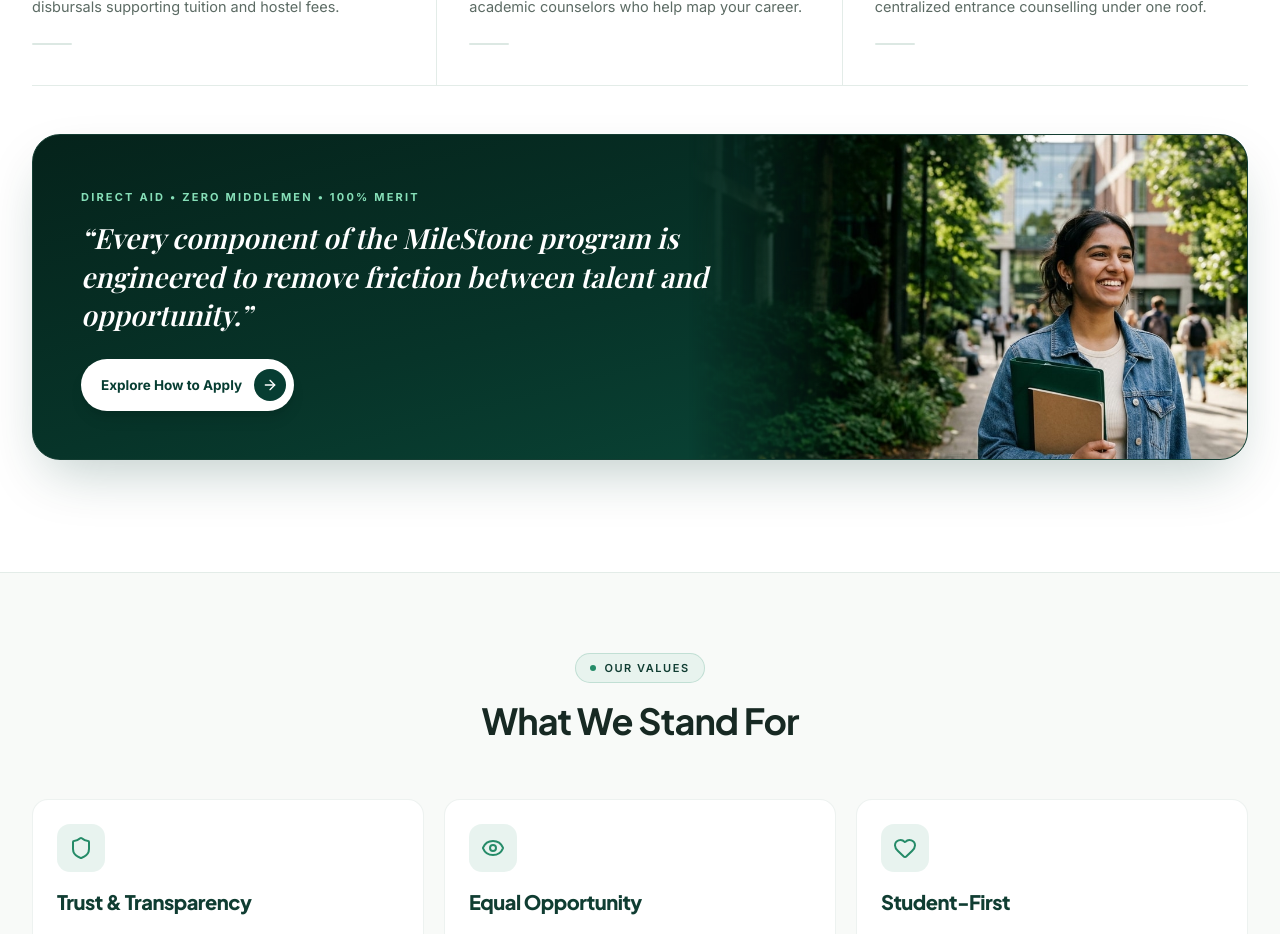
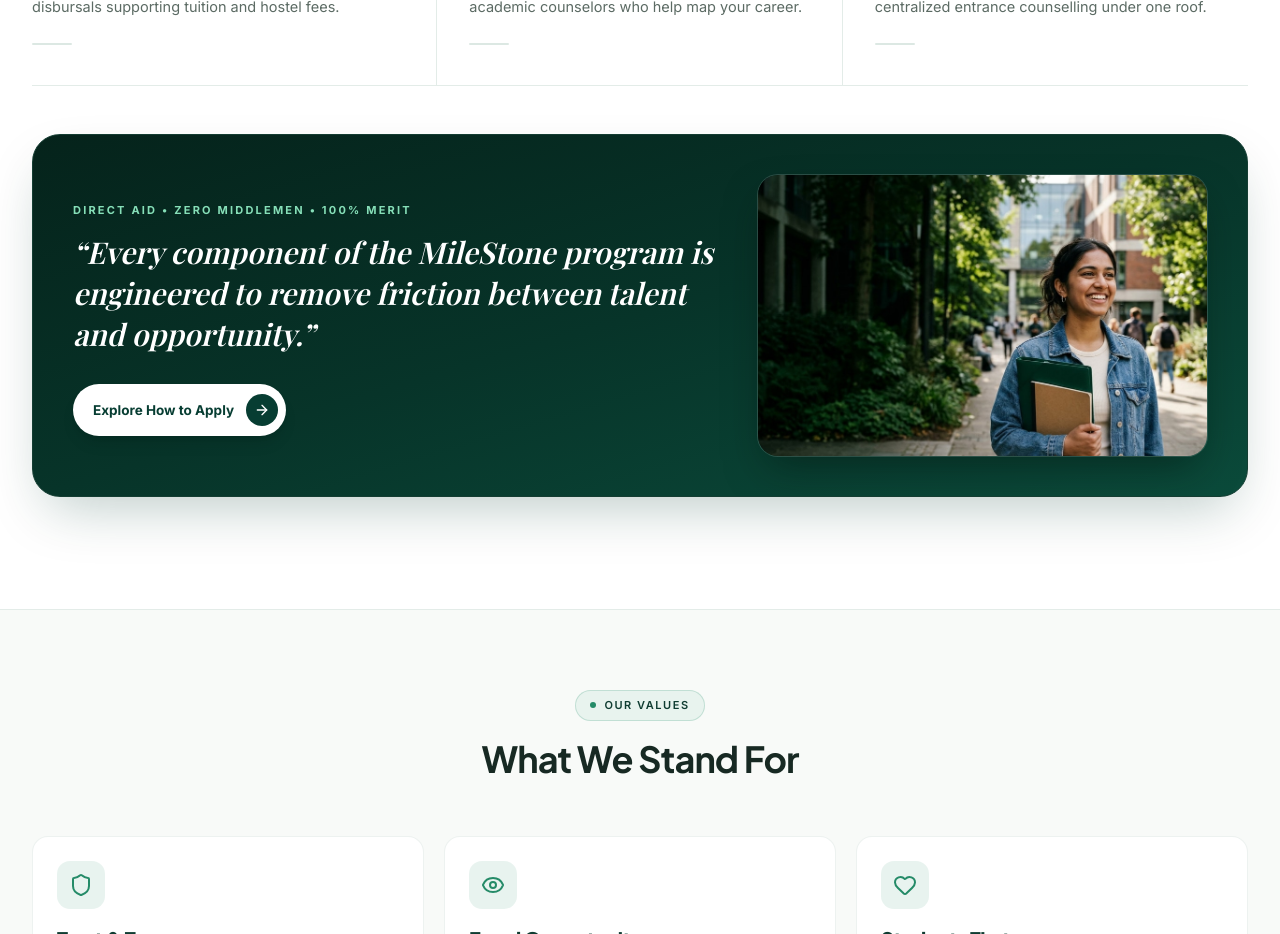
Before and after one commit to mannbond007/milestone, a Next.js app: page /about in a window 1280 px wide. Shown: the part 2700-3634 px from the top of the page. Built offline with nearby package versions, Linux system fonts and the light colour scheme; no server answers.

Commit message:
Frame campus banner portrait cleanly inside inset rounded container

```diff
--- a/src/app/about/page.tsx
+++ b/src/app/about/page.tsx
@@ -385,17 +385,17 @@ export default function AboutPage() {
 
           {/* Wide Cinematic Editorial Campus Band */}
           <ScrollReveal delay={0.16}>
-            <div className="group relative mt-12 overflow-hidden rounded-[28px] border border-[#143D32] bg-gradient-to-br from-[#05231B] via-[#073429] to-[#0B4B3B] shadow-[0_24px_56px_-16px_rgba(7,61,50,0.28)]">
-              <div className="relative flex flex-col lg:min-h-[290px] lg:flex-row lg:items-center">
-                {/* Left Content: Quote + CTA (Never overlaps photo) */}
-                <div className="relative z-10 p-7 sm:p-10 lg:max-w-[60%] lg:p-12">
+            <div className="group relative mt-12 overflow-hidden rounded-[28px] border border-[#143D32] bg-gradient-to-br from-[#05231B] via-[#073429] to-[#0B4B3B] p-6 shadow-[0_24px_56px_-16px_rgba(7,61,50,0.28)] sm:p-8 lg:p-10">
+              <div className="relative grid grid-cols-1 items-center gap-8 lg:grid-cols-12 lg:gap-10">
+                {/* Left Content: Quote + CTA */}
+                <div className="relative z-10 lg:col-span-7">
                   <span className="text-[11px] font-bold uppercase tracking-[0.2em] text-[#86DFB8]">
                     Direct Aid &bull; Zero Middlemen &bull; 100% Merit
                   </span>
-                  <p className="mt-3 font-editorial italic text-2xl leading-snug text-white sm:text-[28px]">
+                  <p className="mt-3 font-editorial italic text-2xl leading-snug text-white sm:text-[28px] lg:text-[30px]">
                     &ldquo;Every component of the MileStone program is engineered to remove friction between talent and opportunity.&rdquo;
                   </p>
-                  <div className="mt-6">
+                  <div className="mt-7">
                     <Link
                       href="/how-to-apply"
                       className="group/cta inline-flex items-center gap-3 rounded-full bg-white py-2.5 pl-5 pr-2 text-[13.5px] font-bold text-[#073D32] shadow-lg transition-all duration-200 hover:-translate-y-0.5 hover:bg-[#E8F5EF]"
@@ -408,15 +408,17 @@ export default function AboutPage() {
                   </div>
                 </div>
 
-                {/* Right Properly Framed Alpha-Masked Portrait (Full face & campus clearly visible) */}
-                <div className="relative aspect-[16/10] w-full shrink-0 overflow-hidden [mask-image:linear-gradient(to_bottom,transparent_0%,black_20%,black_100%)] lg:absolute lg:inset-y-0 lg:right-0 lg:aspect-auto lg:w-[46%] lg:[mask-image:linear-gradient(to_right,transparent_0%,black_30%,black_100%)]">
-                  <Image
-                    src="/images/ecosystem/university.jpg"
-                    alt="MileStone scholar on university campus"
-                    fill
-                    sizes="(max-width: 1024px) 100vw, 560px"
-                    className="object-cover object-[50%_20%] transition-transform duration-700 ease-out group-hover:scale-[1.03]"
-                  />
+                {/* Right Clean Inset Framed Portrait (Crisp edges, balanced subject framing) */}
+                <div className="lg:col-span-5">
+                  <div className="relative aspect-[16/10] w-full overflow-hidden rounded-[20px] ring-1 ring-white/15 shadow-[0_18px_40px_-10px_rgba(3,20,15,0.55)]">
+                    <Image
+                      src="/images/ecosystem/university.jpg"
+                      alt="MileStone scholar on university campus"
+                      fill
+                      sizes="(max-width: 1024px) 100vw, 480px"
+                      className="object-cover object-[72%_22%] transition-transform duration-700 ease-out group-hover:scale-[1.03]"
+                    />
+                  </div>
                 </div>
               </div>
             </div>
```
